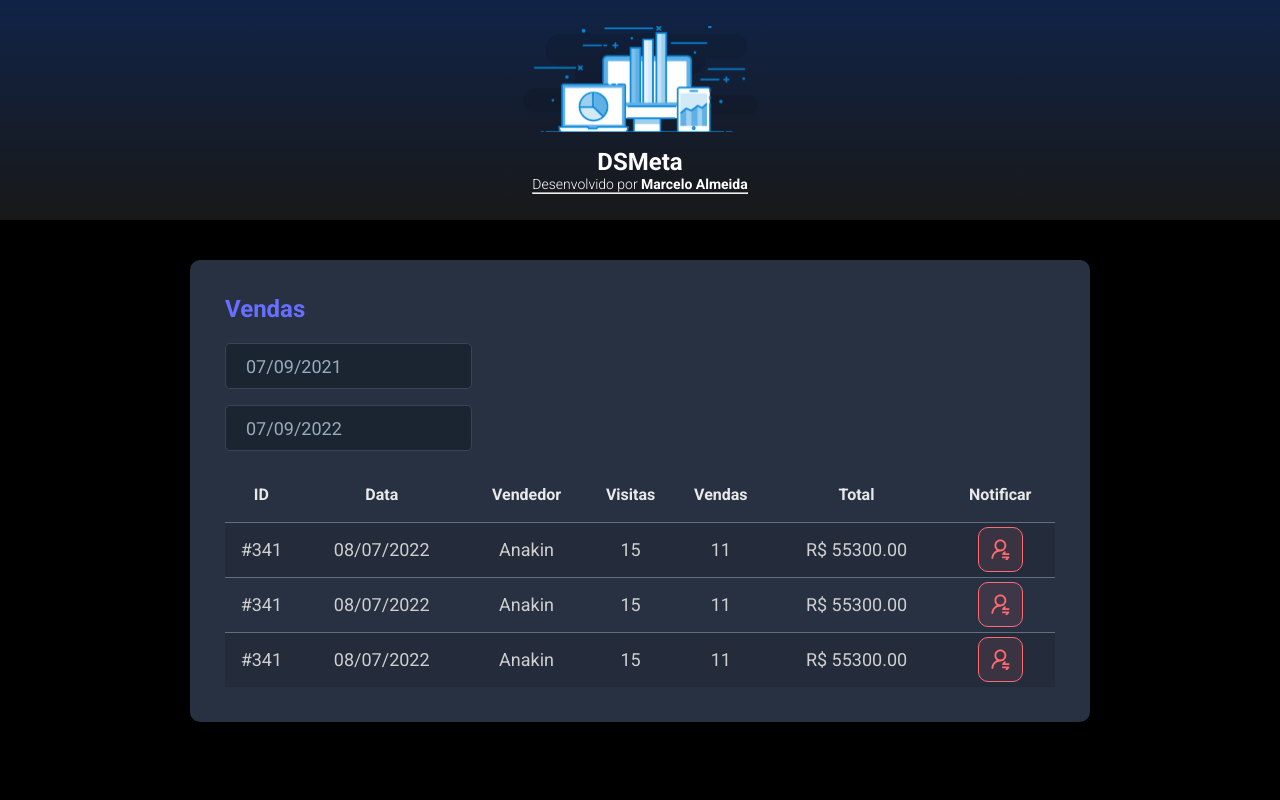
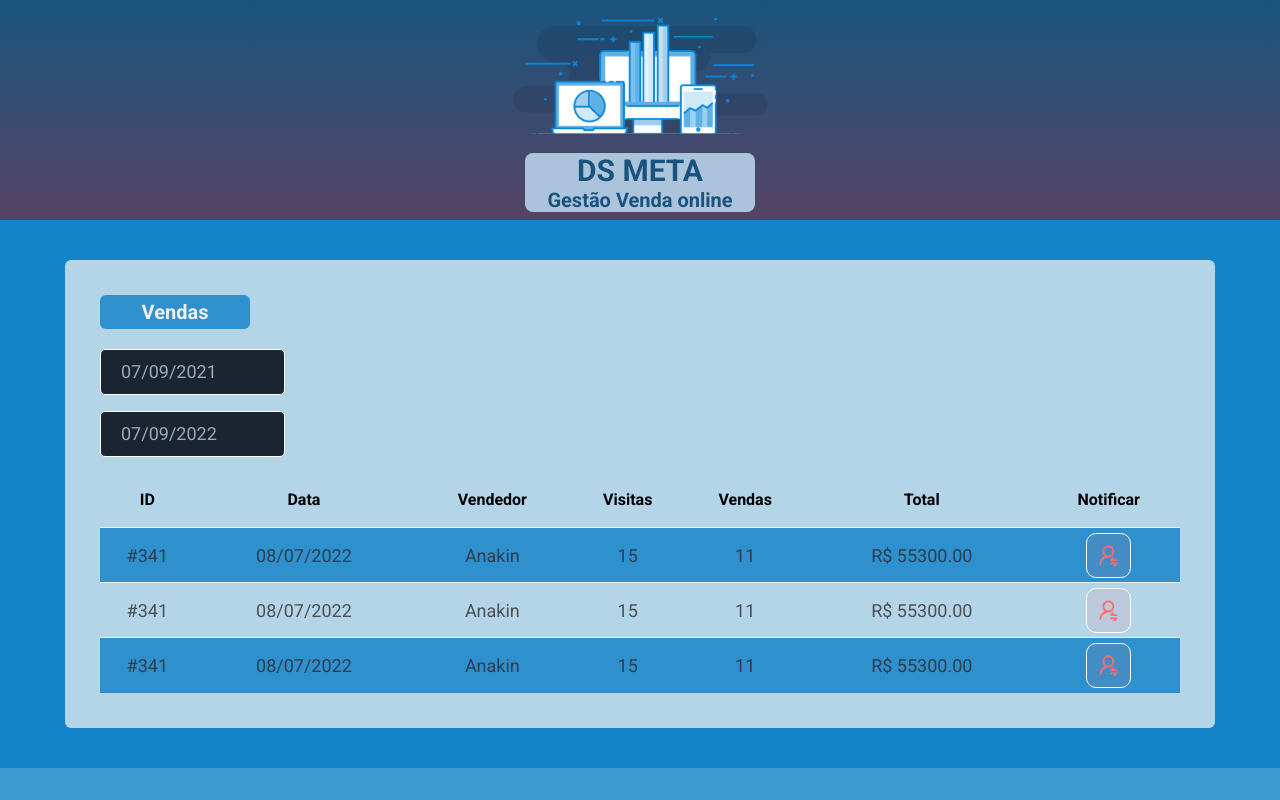
Before and after one commit to MarceloALMoreira/dsmeta, a React (Vite) app in the folder frontend/: page / in a window 1280 px wide. Built offline with nearby package versions, Linux system fonts and the light colour scheme.

Commit message:
Novo Designer

```diff
--- a/frontend/src/assets/components/Header/index.tsx
+++ b/frontend/src/assets/components/Header/index.tsx
@@ -7,11 +7,9 @@ function Header() {
         <header>
             <div className="dsmeta-logo-container">
                 <img src={logo} alt="DSMeta" />
-                <h1>DSMeta</h1>
-                <p>
-                    <span>Desenvolvido por</span>
-                    <a href="#"> <strong>Marcelo Almeida</strong> </a><hr />
-                </p>
+                <h1>DS META
+                    <p> <strong>Gestão Venda online</strong> </p>
+                    </h1>
             </div>
         </header>
 
--- a/frontend/src/assets/components/Header/styles.css
+++ b/frontend/src/assets/components/Header/styles.css
@@ -1,9 +1,32 @@
 header {
-    background: linear-gradient(180deg, #102347 0%, #181818 100%);
+    background: linear-gradient(180deg, #1a547e 0%, #900b0b87 100%);
     height: 220px;
     display: flex;
     align-items: center;
     justify-content: center;
+}
+h1{
+    background: #abc3db;
+    color: #1a547e;
+    width: 230px;
+    text-align: center;
+    border-radius: 8px;
+    cursor: pointer;
+    transition: all 0.3s ease;
+
+}
+/*h1:hover{
+    background: #097dc5c6;
+    color: rgba(255, 255, 255, 0.677);
+    width: 230px;
+    text-align: center;
+    border-radius: 8px;
+    cursor: pointer;
+    transition: all 0.4s ease;
+}*/
+.dsmeta-logo-container h1 p{
+    font-size: 20px;
+
 }
 
 .dsmeta-logo-container {
@@ -11,14 +34,15 @@ header {
     flex-direction: column;
     align-items: center;
 }
-
+/*Logo IMG*/
 .dsmeta-logo-container img {
-    width: 235px;
+    width: 255px;
+    margin-top: 10px;
 }
 
 .dsmeta-logo-container h1 {
-    margin-top: 15px;
-    font-size: 24px;
+    margin-top: 18px;
+    font-size: 30px;
 }
 
 .dsmeta-logo-container p {
--- a/frontend/src/assets/components/NotificationButton/styles.css
+++ b/frontend/src/assets/components/NotificationButton/styles.css
@@ -2,7 +2,7 @@
     height: 45px;
     width: 45px;
     background: rgba(255, 107, 114, 0.1);
-    border: 1px solid #ff6b72;
+    border: 1px solid white;
     border-radius: 10px;
     display: flex;
     align-items: center;
--- a/frontend/src/assets/components/SalesCard/styles.css
+++ b/frontend/src/assets/components/SalesCard/styles.css
@@ -1,12 +1,18 @@
 .dsmeta-card {
-    background-color: #283142;
-    border-radius: 10px;
+    background-color: #f5f6f6b5;
+    border-radius: 6px;
     padding: 30px 10px;
   }
 
 .dsmeta-sales-title {
-    color: #676fff;
-    font-size: 24px;
+    color: #efeff2;
+    background: #097dc5c6;
+    border-radius: 6px;
+    font-size: 20px;
+    width: 150px;
+    height: 2.1rem;
+    line-height: 35px;
+    text-align: center;
     margin-bottom: 20px;
   }
 
@@ -16,14 +22,19 @@
   }
 
   .dsmeta-form-control {
-    width: 100%;
+    width: 75%;
     height: 46px;
     background-color: #1b2531;
-    border: 1px solid #384459;
+    border: 1px solid white;
     border-radius: 5px;
     color: #9aaabe;
     padding: 0 20px;
     font-size: 18px;
+  }
+  .dsmeta-form-control:hover {
+    background-color: #1a547e;
+    border: 1px solid white;
+    transition: all 0.3s ease;
   }
 
   .dsmeta-sales-table {
@@ -35,28 +46,29 @@
   .dsmeta-sales-table thead {
     height: 55px;
     font-size: 16px;
-    color: #e9e9e9;
+    color: #010000;
     font-weight: 700;
   }
 
   .dsmeta-sales-table tbody {
     font-size: 14px;
     font-weight: 400;
-    color: #cfcfcf;
+    color: #2a2424c0;
     text-align: center;
   }
 
   .dsmeta-sales-table tbody tr {
     height: 74px;
-    border-top: 1px solid #5f6e82;
+    border-top: 1px solid #f0f1f3;
   }
 
   .dsmeta-sales-table tbody tr:hover > td {
-    background-color: #384459;
+    background-color: crimson;
+    transition: all 0.3s ease ;
   }
 
   .dsmeta-sales-table tbody tr:nth-child(odd) {
-    background-color: #242c3b;
+    background-color: #097dc5c6;
   }
 
   .dsmeta-red-btn-container {
--- a/frontend/src/index.css
+++ b/frontend/src/index.css
@@ -9,8 +9,9 @@
 
 body,
 html {
-  background-color: #000;
-  color: #fff;
+  background-color: #097dc5c6;
+  color: #d7e2d0;
+
 }
 a,
 a:hover,
@@ -21,7 +22,7 @@ a:visited {
 
 .dsmeta-container {
   width: 100%;
-  max-width: 900px;
+  max-width: 1150px;
   margin: 0 auto;
 }
 
```
Also changed, not shown: 1 other file (tests, documents, lock files or other folders).
